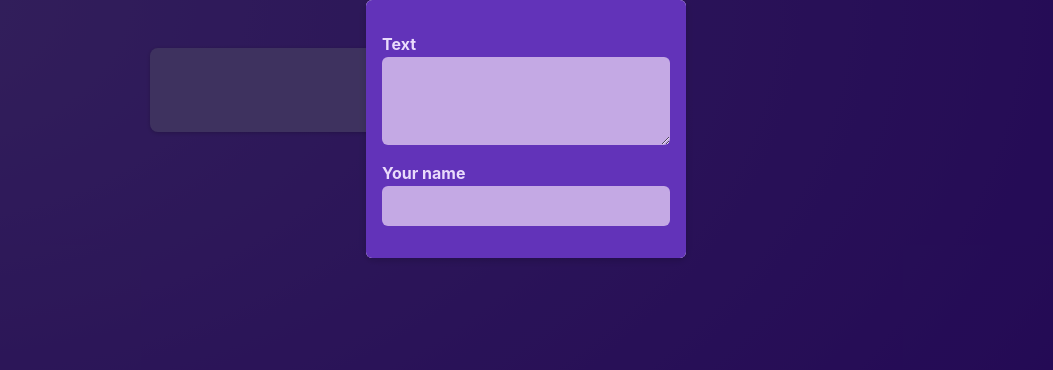
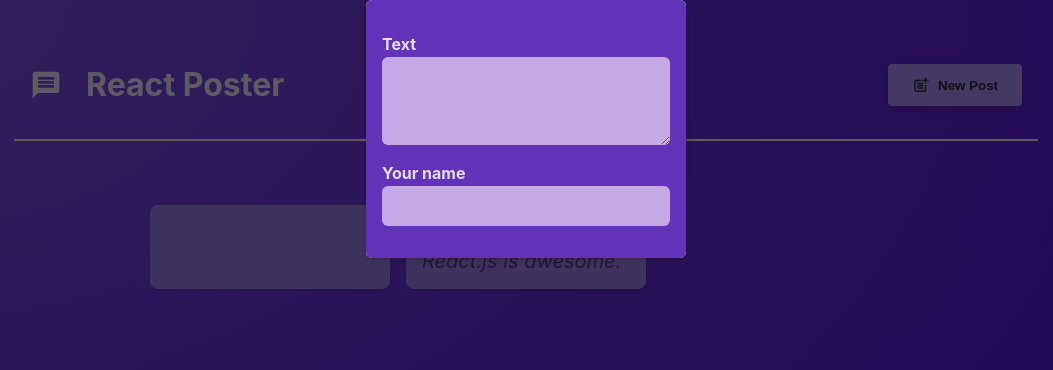
Before and after one commit to IanChatelain/NextJSCourse, a React (Vite) app in the folder react-crash-course/: page / in a window 1280 px wide. Shown: the top 370 px of the page, without its empty margins (114-1167 px from the left). Built offline with nearby package versions, Linux system fonts and the light colour scheme.

Commit message:
Modal issues
Modal is not closing on click after the most recent changes, debugging needed

```diff
--- a/react-crash-course/package.json
+++ b/react-crash-course/package.json
@@ -10,7 +10,8 @@
   },
   "dependencies": {
     "react": "^18.2.0",
-    "react-dom": "^18.2.0"
+    "react-dom": "^18.2.0",
+    "react-icons": "^5.2.1"
   },
   "devDependencies": {
     "@types/react": "^18.0.17",
--- a/react-crash-course/src/App.jsx
+++ b/react-crash-course/src/App.jsx
@@ -1,10 +1,28 @@
 import PostsList from "./components/PostsList";
+import MainHeader from "./components/MainHeader";
+import { useState } from "react";
 
 function App() {
+  const [modalIsVisible, setModalIsVisible] = useState(true);
+
+  function showModalHandler() {
+    setModalIsVisible(true);
+  }
+
+  function hideModalHandler() {
+    setModalIsVisible(false);
+  }
+
   return (
-    <main>
-      <PostsList />
-    </main>
+    <>
+      <MainHeader onCreatePost={showModalHandler} />
+      <main>
+        <PostsList
+          isPosting={modalIsVisible}
+          onStopPosting={hideModalHandler}
+        />
+      </main>
+    </>
   );
 }
 
--- /dev/null
+++ b/react-crash-course/src/components/MainHeader.jsx
@@ -0,0 +1,22 @@
+import { MdPostAdd, MdMessage } from 'react-icons/md';
+
+import classes from './MainHeader.module.css';
+
+function MainHeader({ onCreatePost }) {
+  return (
+    <header className={classes.header}>
+      <h1 className={classes.logo}>
+        <MdMessage />
+        React Poster
+      </h1>
+      <p>
+        <button className={classes.button} onClick={onCreatePost}>
+          <MdPostAdd size={18} />
+          New Post
+        </button>
+      </p>
+    </header>
+  );
+}
+
+export default MainHeader;
--- /dev/null
+++ b/react-crash-course/src/components/MainHeader.module.css
@@ -0,0 +1,36 @@
+.header {
+  /* padding: 2rem 10%; */
+  margin: 2rem 10%;
+  padding: 1rem;
+  text-align: center;
+  display: flex;
+  justify-content: space-between;
+  align-items: center;
+  border-bottom: 2px solid #ece1fa;
+}
+
+.logo {
+  font-size: 2rem;
+  display: flex;
+  gap: 1.5rem;
+  align-items: center;
+  color: #ece1fa;
+}
+
+.button {
+  display: inline-flex;
+  align-items: center;
+  gap: 0.5rem;
+  padding: 0.75rem 1.5rem;
+  background-color: #a990fb;
+  color: #2a2630;
+  border: none;
+  border-radius: 4px;
+  box-shadow: 0 2px 8px rgba(0, 0, 0, 0.2);
+  cursor: pointer;
+  font-weight: bold;
+}
+
+.button:hover {
+  background-color: #8c6cf7;
+}
--- a/react-crash-course/src/components/PostsList.jsx
+++ b/react-crash-course/src/components/PostsList.jsx
@@ -5,14 +5,9 @@
 import NewPost from "./NewPost";
 import Modal from "./Modal";
 
-function PostsList() {
-  const [modalIsVisible, setModalIsVisible] = useState(true);
+function PostsList(isPosting, onStopPosting) {
   const [enteredBody, setEnteredBody] = useState("");
   const [enteredAuthor, setEnteredAuthor] = useState("");
-
-  function hideModalHandler() {
-    setModalIsVisible(false);
-  }
 
   function bodyChangeHandler(event) {
     setEnteredBody(event.target.value);
@@ -37,8 +32,8 @@
 
   return (
     <>
-      {modalIsVisible && (
-        <Modal onClose={hideModalHandler}>
+      {isPosting && (
+        <Modal onClose={onStopPosting}>
           <NewPost
             onBodyChange={bodyChangeHandler}
             onAuthorChange={authorChangeHandler}
```
Also changed, not shown: 1 other file (tests, documents, lock files or other folders).
